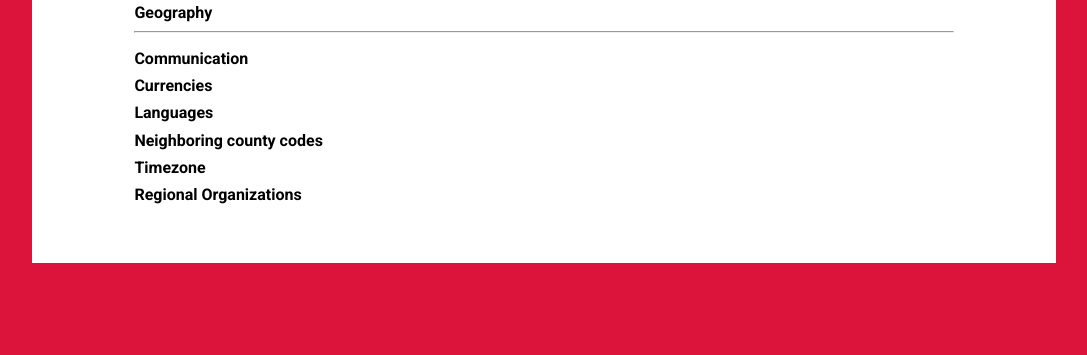
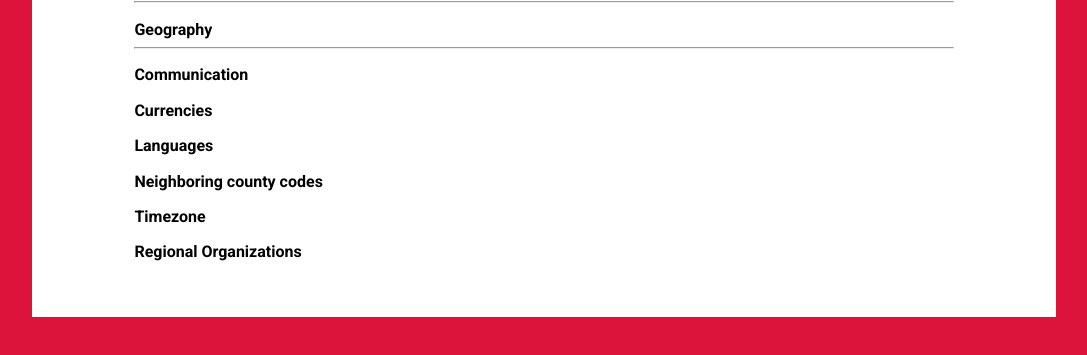
Before and after one commit to hariprasath2603/Freshworks, a plain HTML site: page frontend/detailed.html in a window 1280 px wide. Shown: the part 219-574 px from the top of the page, without its empty margins (96-1183 px from the left). Drawn offline with Linux system fonts and the light colour scheme; no server answers; a web font is replaced by a local one.

Commit message:
css updated for detailed page
space between headings are changed

```diff
--- a/frontend/css/styledet.css
+++ b/frontend/css/styledet.css
@@ -49,11 +49,12 @@ display: inline;
 }
 hr{
     margin-top:1%;
-    margin-bottom:2%;
+    margin-bottom:1%;
     background-color: green;
 }
 h4{
-    margin-bottom:1%;
+    margin-top:2%;
+    margin-bottom:.5%;
 }
 
 @media only screen and (max-width: 320px){
```
